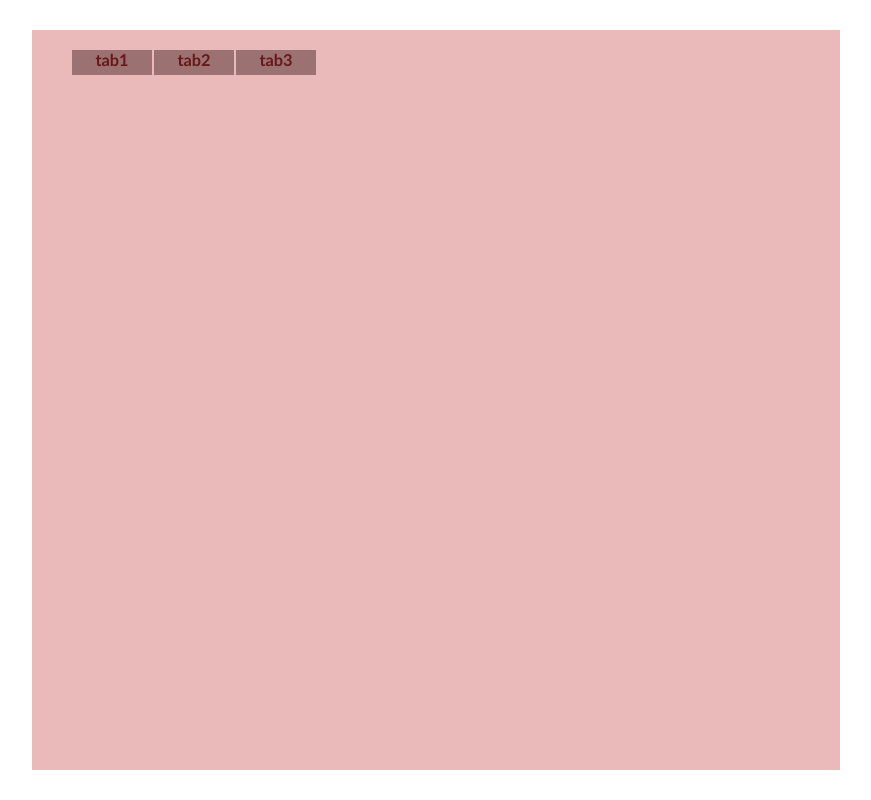
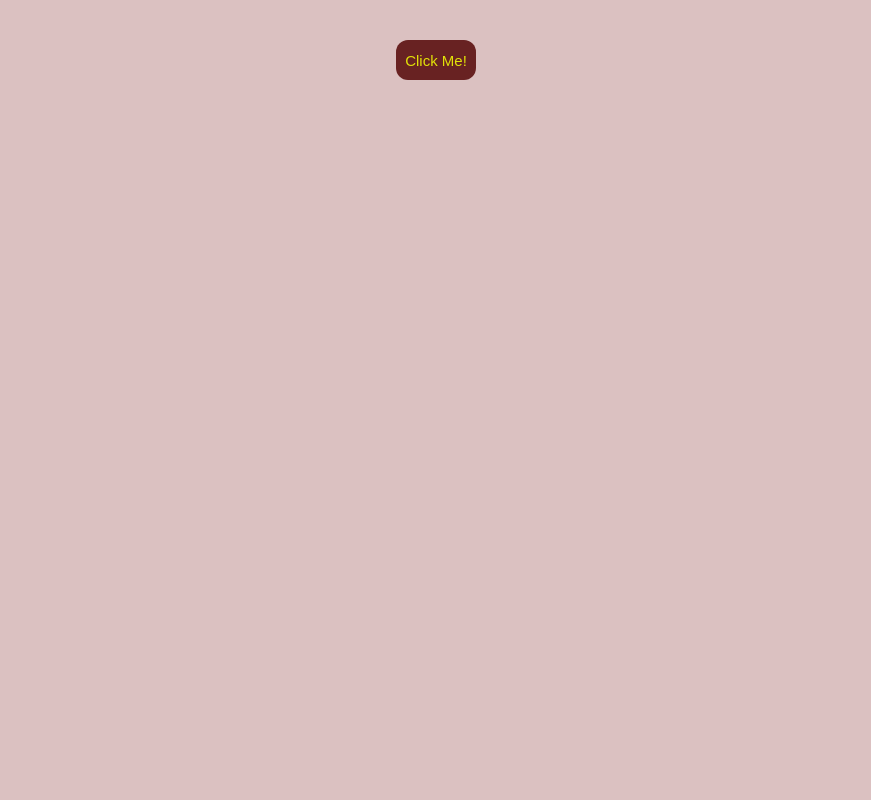
Before and after one commit to amanrawt03/25ReactProjects, a React (Vite) app: page / in a window 1280 px wide. Shown: the whole page, without its empty margins (204-1075 px from the left). Built offline with nearby package versions, Linux system fonts and the light colour scheme.

Commit message:
11. Custom Modal

```diff
--- a/src/App.jsx
+++ b/src/App.jsx
@@ -1,16 +1,16 @@
-import Accordian from './components/accordian/Accordian'
-import ImageSlider from './components/image slider/ImageSlider'
-import Loading from './components/Load More/Loading'
-import RandColorGenerate from './components/Random Color Generator/RandColorGenerate'
-import StarRating from './components/Rating/StarRating'
-import Recursion from './components/recursive comps/Recursion'
-import menuList from './components/recursive comps/menuList'
-import QrCodeScanner from './components/QR code scanner/QrCodeScanner'
-import ThemeChanger from './components/theme-changer/ThemeChanger'
-import ScrollLoader from './components/scroll-loader/ScrollLoader'
-import DynamicTabs from './components/Dynamic-Tabs/DynamicTabs'
+import Accordian from "./components/accordian/Accordian";
+import ImageSlider from "./components/image slider/ImageSlider";
+import Loading from "./components/Load More/Loading";
+import RandColorGenerate from "./components/Random Color Generator/RandColorGenerate";
+import StarRating from "./components/Rating/StarRating";
+import Recursion from "./components/recursive comps/Recursion";
+import menuList from "./components/recursive comps/menuList";
+import QrCodeScanner from "./components/QR code scanner/QrCodeScanner";
+import ThemeChanger from "./components/theme-changer/ThemeChanger";
+import ScrollLoader from "./components/scroll-loader/ScrollLoader";
+import DynamicTabs from "./components/Dynamic-Tabs/DynamicTabs";
+import CustomModal from "./components/cutomizable-modal/CustomModal";
 function App() {
-
   return (
     <>
       {/* <Accordian/>   */}
@@ -22,9 +22,10 @@ function App() {
       {/* <QrCodeScanner/> */}
       {/* <ThemeChanger/> */}
       {/* <ScrollLoader url = {'https://dummyjson.com/products?limit=100'}/> */}
-    <DynamicTabs/>
+      {/* <DynamicTabs/> */}
+      <CustomModal/>
     </>
-  )
+  );
 }
 
-export default App
+export default App;
--- a/src/components/Dynamic-Tabs/dyna.css
+++ b/src/components/Dynamic-Tabs/dyna.css
@@ -1,4 +1,4 @@
-.tab-container{
+/* .tab-container{
   height: 90vh;
   width: 60vw;
   background-color: rgb(234, 186, 186);
@@ -33,4 +33,4 @@ p{
   background-color: rgb(103, 25, 25);
   color: rgb(156, 113, 113);
   height: 25px;
-}
+} */
--- a/src/components/Load More/style.css
+++ b/src/components/Load More/style.css
@@ -1,9 +1,9 @@
-.main {
+/* .main {
   display: flex;
   flex-direction: column;
   align-items: center;
 }
-/* button {
+button {
   height: 50px;
   font-size: large;
   width: 200px;
@@ -13,7 +13,7 @@
   border-radius: 25px;
   margin-top: 5px;
   margin-bottom: 5px;
-} */
+}
 
 .container {
   display: flex;
@@ -35,4 +35,4 @@
 img {
   height: 250px;
   width: 250px;
-}
+} */
--- a/src/components/QR code scanner/styleQR.css
+++ b/src/components/QR code scanner/styleQR.css
@@ -1,6 +1,6 @@
-button{
+/* button{
   width:100px;
   background-color: rgb(152, 152, 152);
   border: 0;
   color: white;
-}
+} */
--- /dev/null
+++ b/src/components/cutomizable-modal/CustomModal.jsx
@@ -0,0 +1,13 @@
+import React, { useState } from "react";
+import './modal.css'
+import Modal from "./Modal";
+const CustomModal=()=>{
+  const [openModal, setOpenModal] = useState(false);
+  return (
+    <div className="main">
+      <div className="container"><button onClick={()=>setOpenModal(!openModal)}>Click Me!</button></div>
+      {openModal && <Modal setOpenModel={setOpenModal} header={"Default Header"} body = {"Default Body"} footer={"Default Footer"}/>}
+    </div>
+  )
+}
+export default CustomModal;
--- /dev/null
+++ b/src/components/cutomizable-modal/Modal.jsx
@@ -0,0 +1,20 @@
+import React from "react";
+import { GiCrossMark } from "react-icons/gi";
+const Modal = ({ setOpenModel, header,body, footer }) => {
+  return (
+    <div className="modal">
+      <header>
+        <h1>{header}</h1>
+        <GiCrossMark className="icon" onClick={() => setOpenModel(!true)} />
+      </header>
+      <main>
+        <p>{body}</p>
+      </main>
+      <footer>
+        <h3>{footer}</h3>
+      </footer>
+    </div>
+  );
+};
+
+export default Modal;
--- /dev/null
+++ b/src/components/cutomizable-modal/modal.css
@@ -0,0 +1,65 @@
+* {
+  margin: 0;
+  padding: 0;
+}
+.main {
+  background-color: #dbc1c1;
+  height: 100vh;
+}
+.container {
+  position: relative;
+  height: 100vh;
+  width: 100vw;
+  text-align: center;
+}
+.modal {
+  position: absolute;
+  height: 50vh;
+  background-color: rgb(142, 22, 22);
+  top: 5vh;
+  left: 36vw;
+  width: 30vw;
+  color: rgb(205, 205, 62);
+  border-radius: 12px;
+}
+
+
+button {
+  border: 0;
+  background-color: #682222;
+  color: rgb(225, 225, 9);
+  height: 40px;
+  width: 80px;
+  font-size: 15px;
+  border-radius: 12px;
+  margin: 20px;
+  margin-top: 40px;
+}
+
+header{
+  display: flex;
+  justify-content: space-between ;
+  height: 20%;
+  background-color: transparent;
+  padding: 10px;
+}
+h1{
+  font-size: 28px;
+  font-family:'Gill Sans', 'Gill Sans MT', Calibri, 'Trebuchet MS', sans-serif;
+}
+.icon{
+  margin: 10px;
+  font-size: 20px;
+}
+
+main{
+  background-color: rgb(180, 75, 75);
+  height: 60% ;
+  padding: 10px;
+}
+footer{
+  padding-left: 10px;
+  padding-top: 3px;
+  font-size: 13px;
+  font-family:'Gill Sans', 'Gill Sans MT', Calibri, 'Trebuchet MS', sans-serif;
+}
--- a/src/components/image slider/style.css
+++ b/src/components/image slider/style.css
@@ -1,4 +1,4 @@
-.container{
+/* .container{
   position: relative;
   height: 400px;
   width: 500px;
@@ -54,4 +54,4 @@ left: 34rem;
   border-radius: 100%;
   border: 0;
   background-color: rgb(227, 194, 6);
-}
+} */
--- a/src/components/recursive comps/style.css
+++ b/src/components/recursive comps/style.css
@@ -1,4 +1,4 @@
-*{
+/* *{
   margin: 5px;padding: 0;
 }
 
@@ -12,4 +12,4 @@ ul{
 }
 ul li{
   list-style: none;
-}
+} */
--- a/src/components/scroll-loader/scroll.css
+++ b/src/components/scroll-loader/scroll.css
@@ -1,4 +1,4 @@
-.container {
+/* .container {
   height: 100%;
   width: 100%;
   background-color: rgb(246, 241, 235);
@@ -29,4 +29,4 @@ h4 {
   margin-top: 8px;
   font-size: large;
   color: rgba(37, 15, 18, 0.505);
-}
+} */
--- a/src/components/theme-changer/theme.css
+++ b/src/components/theme-changer/theme.css
@@ -1,4 +1,4 @@
-* {
+/* * {
   margin: 0;
   padding: 0;
 }
@@ -42,4 +42,4 @@ button {
 .dark button {
   color: rgb(84, 12, 12);
   background-color: rgba(247, 161, 161, 0.952);
-}
+} */
```
Lines whose indentation alone changed are shown as unchanged.
